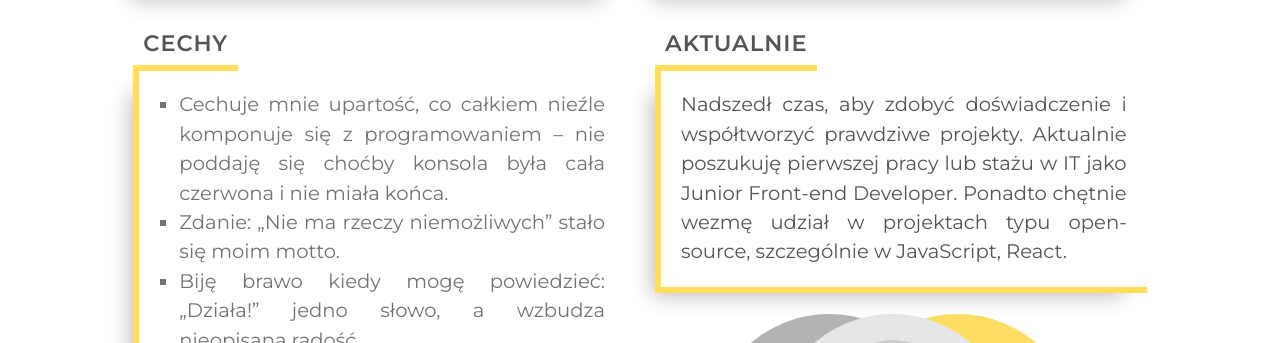
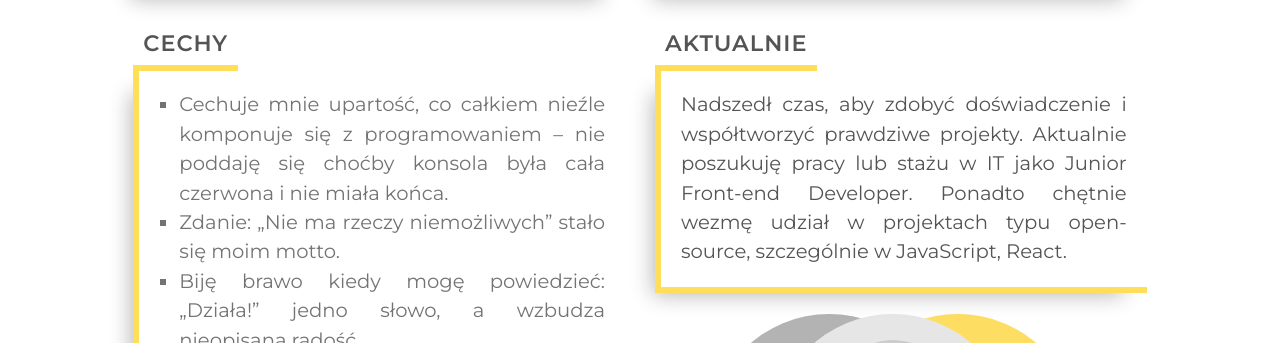
Before and after one commit to paulinastefanska/portfolio, a React (Create React App) app: page /about in a window 1280 px wide. Shown: the part 1035-1378 px from the top of the page. Built offline with nearby package versions, Linux system fonts and the light colour scheme; a web font is replaced by a local one.

Commit message:
Improve text

```diff
--- a/src/components/pages/AboutPage.js
+++ b/src/components/pages/AboutPage.js
@@ -79,9 +79,9 @@ const AboutPage = () => {
           <span className="about_title">Aktualnie</span>
           <p className="about_text">
             Nadszedł czas, aby zdobyć doświadczenie i współtworzyć prawdziwe
-            projekty. Aktualnie poszukuję pierwszej pracy lub stażu w IT jako
-            Junior Front-end Developer. Ponadto chętnie wezmę udział w
-            projektach typu open-source, szczególnie w JavaScript, React.
+            projekty. Aktualnie poszukuję pracy lub stażu w IT jako Junior
+            Front-end Developer. Ponadto chętnie wezmę udział w projektach typu
+            open-source, szczególnie w JavaScript, React.
           </p>
         </Col>
         <img src={point} alt="point" className="point_now"></img>
--- a/src/components/pages/HomePage.js
+++ b/src/components/pages/HomePage.js
@@ -29,7 +29,7 @@ const HomePage = () => {
         <img src={photo} alt="me" className="home_img" />
         <p className="home_sentence">
           Bardzo lubię podejmować nowe wyzwania i zawsze dążę do wybranego celu,
-          nie ważne jak trudna jest droga - nie poddaję się!
+          bez względu na to, jak trudna jest droga - nie poddaję się!
         </p>
       </div>
       <span className="home_title">Cześć!</span>
```
